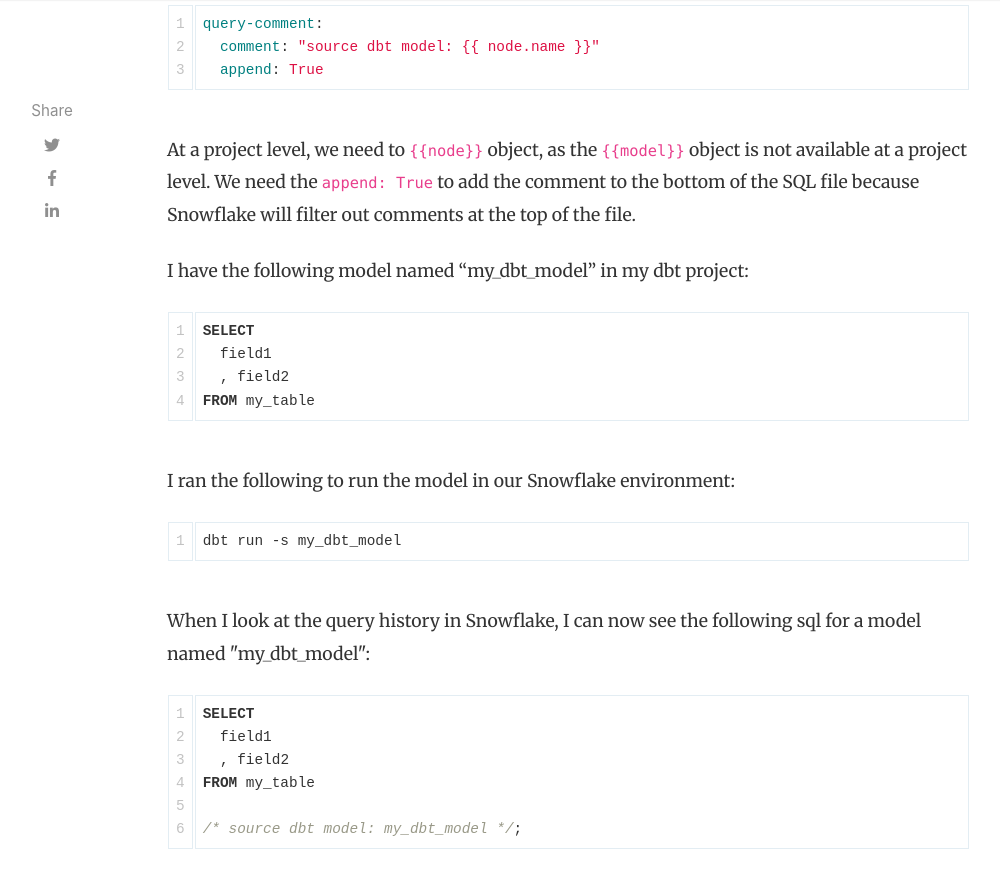
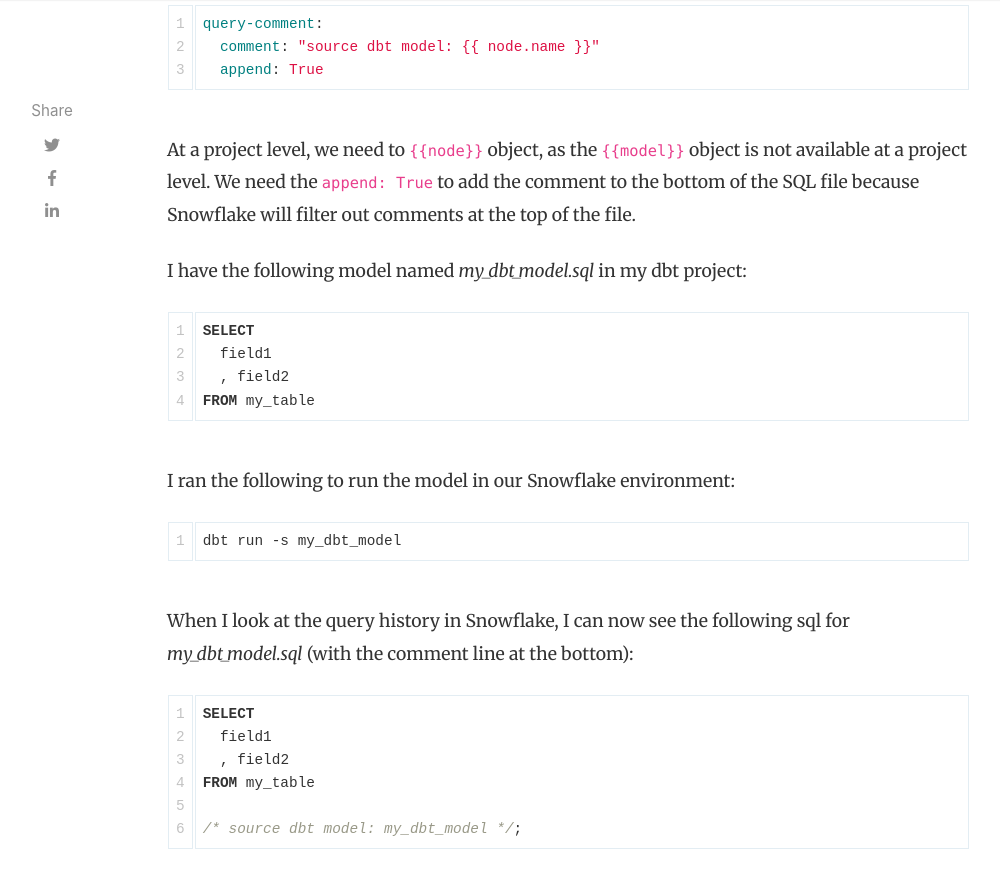
Before and after one commit to jaygrossman/jaygrossman.github.io, a Jekyll site: the page built from _posts/2024-10-10-associating_dbt_models_to_queries_in_snowflake.md, in a window 1280 px wide and 900 px high, scrolled down 3836 px. Shown: the top 888 px of the window, without its empty margins (118-1118 px from the left). Built offline with Jekyll 4.4.1, drawn with Linux system fonts in a browser that asks for light colours; nearby versions of some CDN libraries; comment, search, counter and statistics services are not loaded.

Commit message:
associating_dbt_models_to_queries_in_snowflake

````diff
--- a/_posts/2024-10-10-associating_dbt_models_to_queries_in_snowflake.md
+++ b/_posts/2024-10-10-associating_dbt_models_to_queries_in_snowflake.md
@@ -84,7 +84,7 @@ query-comment:
 At a project level, we need to {% raw %}`{{node}}`{% endraw %} object, as the {% raw %}`{{model}}`{% endraw %} object is not available at a project level. We need the `append: True` to add the comment to the bottom of the SQL file because Snowflake will filter out comments at the top of the file.
 
 
-I have the following model named "my_dbt_model" in my dbt project:
+<p>I have the following model named <i>my_dbt_model.sql</i> in my dbt project:</p>
 
 {% raw %}
 ```sql
@@ -101,7 +101,7 @@ FROM my_table
 dbt run -s my_dbt_model
 ```
 
-<p>When I look at the query history in Snowflake, I can now see the following sql for a model named "my_dbt_model":</p>
+<p>When I look at the query history in Snowflake, I can now see the following sql for <i>my_dbt_model.sql</i> (with the comment line at the bottom):</p>
 
 {% raw %}
 ```sql
````
